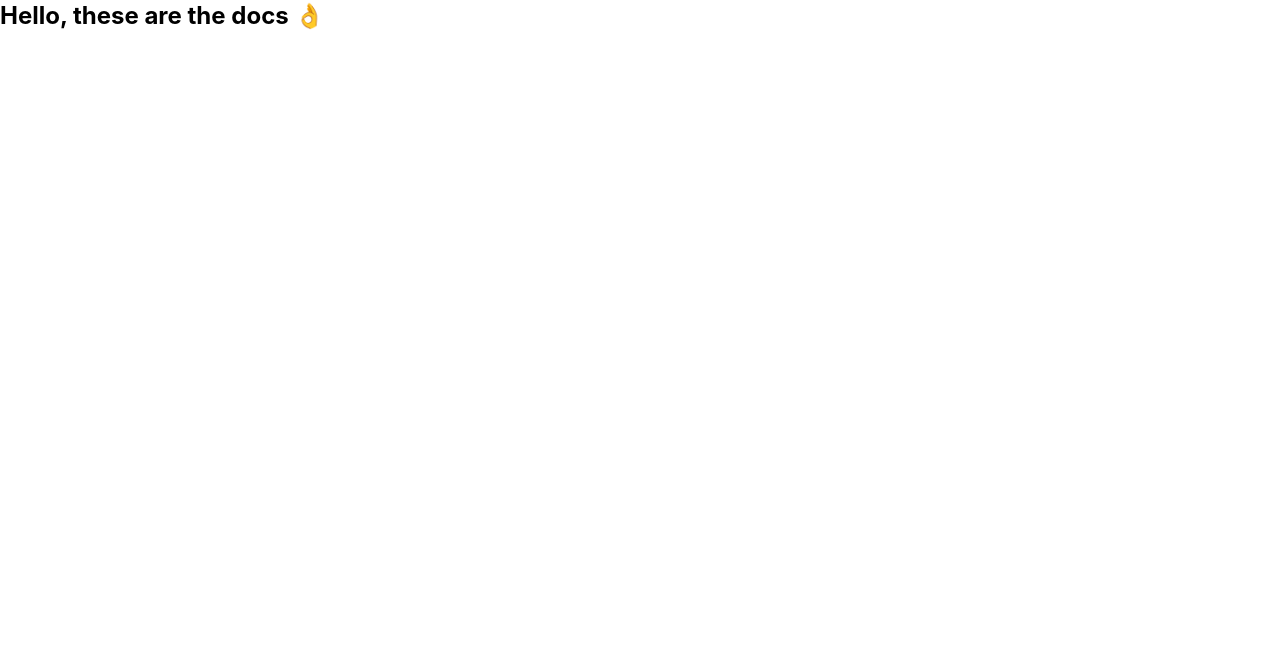
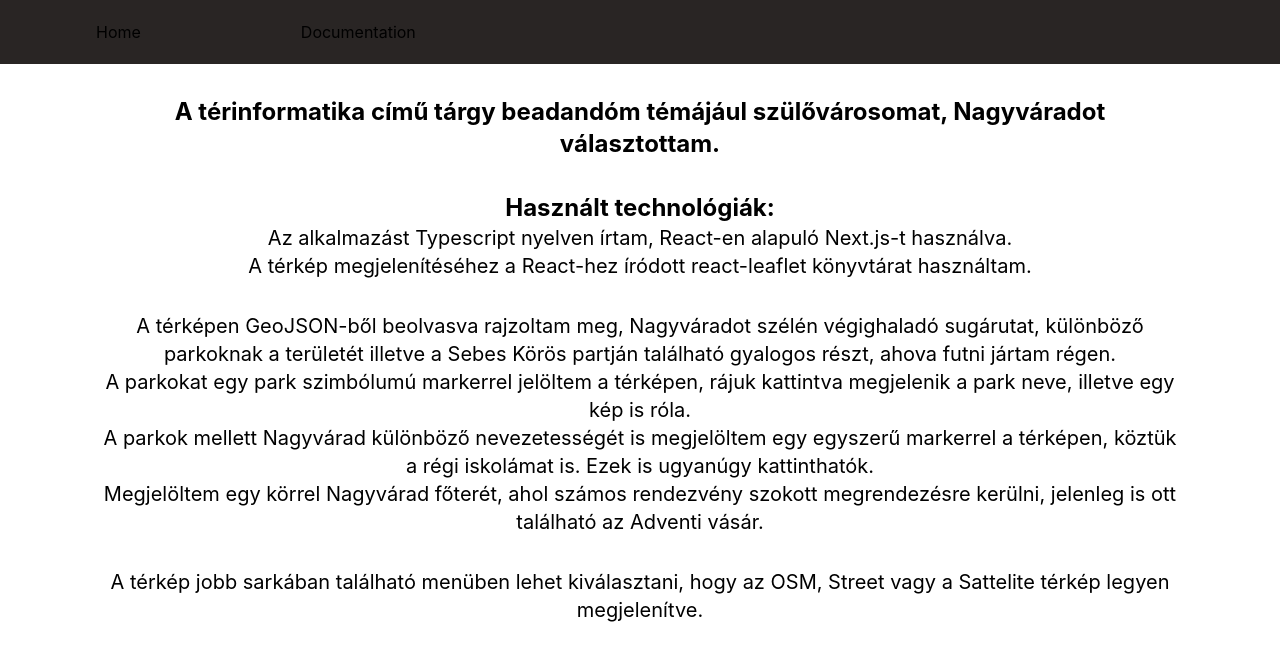
Before and after one commit to sinoct/terinfo-beadando, a Next.js app: page /documentation in a window 1280 px wide. Shown: the top 660 px of the page. Built offline with nearby package versions, Linux system fonts and the light colour scheme.

Commit message:
added documentation

```diff
--- a/components/Header.tsx
+++ b/components/Header.tsx
@@ -1,9 +1,19 @@
+import Link from "next/link";
 import { FunctionComponent } from "react";
 
 const Header: FunctionComponent = () => {
   return (
-    <header className="sticky z-9999 top-0 w-full px-8 h-16">
-      <div className="flex items-center h-full">this is the Header</div>
+    <header className="sticky z-9999 top-0 w-full px-8 h-16 flex gap-8 bg-stone-800 items-center">
+      <Link href={"/"} passHref>
+        <div className="flex items-center cursor-pointer hover:bg-stone-900 py-4 px-16 rounded-3xl transition-all">
+          Home
+        </div>
+      </Link>
+      <Link href={"documentation"} passHref>
+        <div className="flex items-center cursor-pointer hover:bg-stone-900 py-4 px-16 rounded-3xl transition-all">
+          Documentation
+        </div>
+      </Link>
     </header>
   );
 };
--- a/components/LayerContent.tsx
+++ b/components/LayerContent.tsx
@@ -2,24 +2,8 @@
 import { FunctionComponent } from "react";
 
 import oradeaJSON from "./OradeaJSON";
-import {
-  MapContainer,
-  TileLayer,
-  Marker,
-  useMap,
-  Popup,
-  LayerGroup,
-  LayersControl,
-  Circle,
-  FeatureGroup,
-  Rectangle,
-  GeoJSON,
-} from "react-leaflet";
-import L, {
-  LatLngBoundsExpression,
-  LatLngExpression,
-  LatLngLiteral,
-} from "leaflet";
+import { Marker, Popup, Circle, GeoJSON } from "react-leaflet";
+import L, { LatLngExpression } from "leaflet";
 import { GeoJsonObject } from "geojson";
 const myIcon = L.icon({
   iconUrl: "marker.png",
@@ -34,12 +18,6 @@ const parkIcon = L.icon({
 
 const LayerContent: FunctionComponent = () => {
   const geoJSON = oradeaJSON as GeoJsonObject;
-
-  const center = [47.05589565435125, 21.927716398570823];
-  const rectangle = [
-    [51.49, -0.08],
-    [51.5, -0.06],
-  ];
   return (
     <div>
       <GeoJSON key={"geo"} data={geoJSON}></GeoJSON>
@@ -164,6 +142,18 @@ const LayerContent: FunctionComponent = () => {
           </div>
         </Popup>
       </Marker>
+      <Circle
+        center={[47.05495914512281, 21.928719338119322] as LatLngExpression}
+        pathOptions={{ fillColor: "green" }}
+        radius={70}
+      >
+        <Popup>
+          <div className="h-64 w-64 flex flex-col items-center justify-center text-center">
+            <img src="images/unirii.jpg" alt="" />
+            Nagyvárad főtere
+          </div>
+        </Popup>
+      </Circle>
     </div>
   );
 };
--- a/components/Map.tsx
+++ b/components/Map.tsx
@@ -1,43 +1,17 @@
-import { useState, useEffect } from "react";
 import "leaflet/dist/leaflet.css";
-import oradeaJSON from "./OradeaJSON";
 import LayerContent from "./LayerContent";
 
 import {
   MapContainer,
   TileLayer,
-  Marker,
-  useMap,
-  Popup,
   LayerGroup,
   LayersControl,
-  Circle,
-  FeatureGroup,
-  Rectangle,
-  GeoJSON,
 } from "react-leaflet";
-import L, {
-  LatLngBoundsExpression,
-  LatLngExpression,
-  LatLngLiteral,
-} from "leaflet";
-import { GeoJsonObject } from "geojson";
-
-const myIcon = L.icon({
-  iconUrl: "marker.png",
-  iconSize: [24, 38],
-  iconAnchor: [24, 38],
-});
+import L, { LatLngExpression } from "leaflet";
 
 export default function Map() {
-  const [geoData, setGeoData] = useState({ lat: 64.536634, lng: 16.779852 });
-  const geoJSON = oradeaJSON as GeoJsonObject;
+  const center = [47.05589565435125, 21.927716398570823];
 
-  const center = [47.05589565435125, 21.927716398570823];
-  const rectangle = [
-    [51.49, -0.08],
-    [51.5, -0.06],
-  ];
   return (
     <MapContainer
       center={center as LatLngExpression}
--- a/pages/api/hello.ts
+++ /dev/null
@@ -1,13 +0,0 @@
-// Next.js API route support: https://nextjs.org/docs/api-routes/introduction
-import type { NextApiRequest, NextApiResponse } from 'next'
-
-type Data = {
-  name: string
-}
-
-export default function handler(
-  req: NextApiRequest,
-  res: NextApiResponse<Data>
-) {
-  res.status(200).json({ name: 'John Doe' })
-}
--- a/pages/documentation.tsx
+++ b/pages/documentation.tsx
@@ -1,7 +1,50 @@
 import { NextPage } from "next";
+import Head from "next/head";
+import Header from "../components/Header";
 
 const DocumentaionPage: NextPage = () => {
-  return <div className="text-2xl font-bold">Hello, these are the docs 👌</div>;
+  return (
+    <div>
+      <Head>
+        <title>Térinformatika-I0U2ZO</title>
+        <meta charSet="utf-8" />
+        <meta name="viewport" content="initial-scale=1.0, width=device-width" />
+      </Head>
+      <Header />
+      <div className="px-24 py-8 text-center">
+        <div className="text-2xl font-bold container pb-8">
+          A térinformatika című tárgy beadandóm témájául szülővárosomat,
+          Nagyváradot választottam.
+        </div>
+        <div className="text-2xl font-bold">Használt technológiák:</div>
+        <div className="text-xl pb-8">
+          <p>
+            Az alkalmazást Typescript nyelven írtam, React-en alapuló Next.js-t
+            használva. <br /> A térkép megjelenítéséhez a React-hez íródott
+            react-leaflet könyvtárat használtam.
+          </p>
+        </div>
+        <div className="text-xl pb-8">
+          A térképen GeoJSON-ből beolvasva rajzoltam meg, Nagyváradot szélén
+          végighaladó sugárutat, különböző parkoknak a területét illetve a Sebes
+          Körös partján található gyalogos részt, ahova futni jártam régen.{" "}
+          <br />
+          A parkokat egy park szimbólumú markerrel jelöltem a térképen, rájuk
+          kattintva megjelenik a park neve, illetve egy kép is róla. <br />
+          A parkok mellett Nagyvárad különböző nevezetességét is megjelöltem egy
+          egyszerű markerrel a térképen, köztük a régi iskolámat is. Ezek is
+          ugyanúgy kattinthatók. <br />
+          Megjelöltem egy körrel Nagyvárad főterét, ahol számos rendezvény
+          szokott megrendezésre kerülni, jelenleg is ott található az Adventi
+          vásár. <br />
+        </div>
+        <div className="text-xl">
+          A térkép jobb sarkában található menüben lehet kiválasztani, hogy az
+          OSM, Street vagy a Sattelite térkép legyen megjelenítve.
+        </div>
+      </div>
+    </div>
+  );
 };
 
 export default DocumentaionPage;
--- a/pages/index.tsx
+++ b/pages/index.tsx
@@ -3,6 +3,7 @@ import { NextPage } from "next";
 import Header from "../components/Header";
 
 import dynamic from "next/dynamic";
+import Head from "next/head";
 
 const MapWithNoSSR = dynamic(() => import("../components/Map"), {
   ssr: false,
@@ -11,11 +12,16 @@ const MapWithNoSSR = dynamic(() => import("../components/Map"), {
 const HomePage: NextPage = () => {
   return (
     <div>
+      <Head>
+        <title>Térinformatika-I0U2ZO</title>
+        <meta charSet="utf-8" />
+        <meta name="viewport" content="initial-scale=1.0, width=device-width" />
+      </Head>
       <Header />
       <div className="w-full flex justify-center items-center flex-col">
         <div className="text-3xl font bold py-4">Térinformatika Beadandó</div>
         <div className="text-xl py-4">Erős Gergő, I0U2ZO</div>
-        <div className="w-2/3 h-[500px] py-4">
+        <div className="w-2/3 h-[600px] py-4">
           <MapWithNoSSR />
         </div>
       </div>
```
Also changed, not shown: 1 other file (tests, documents, lock files or other folders).
